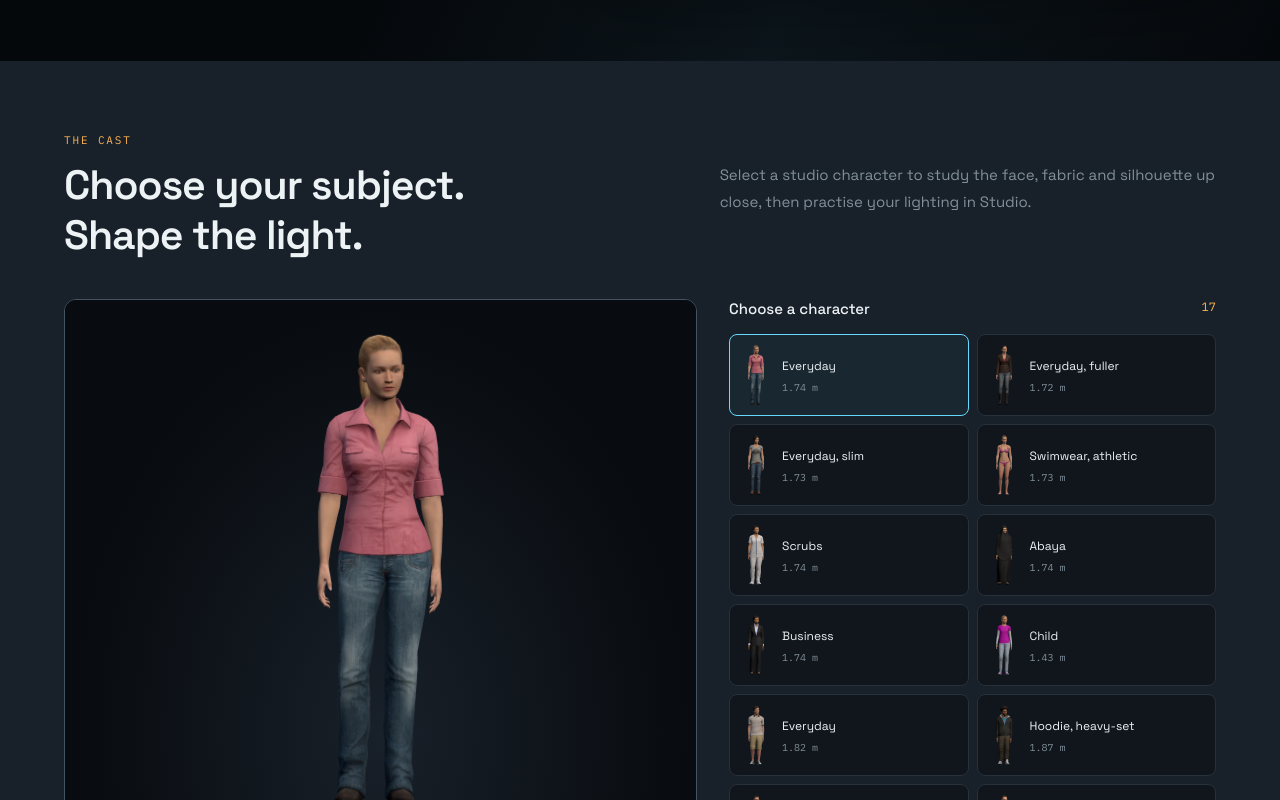
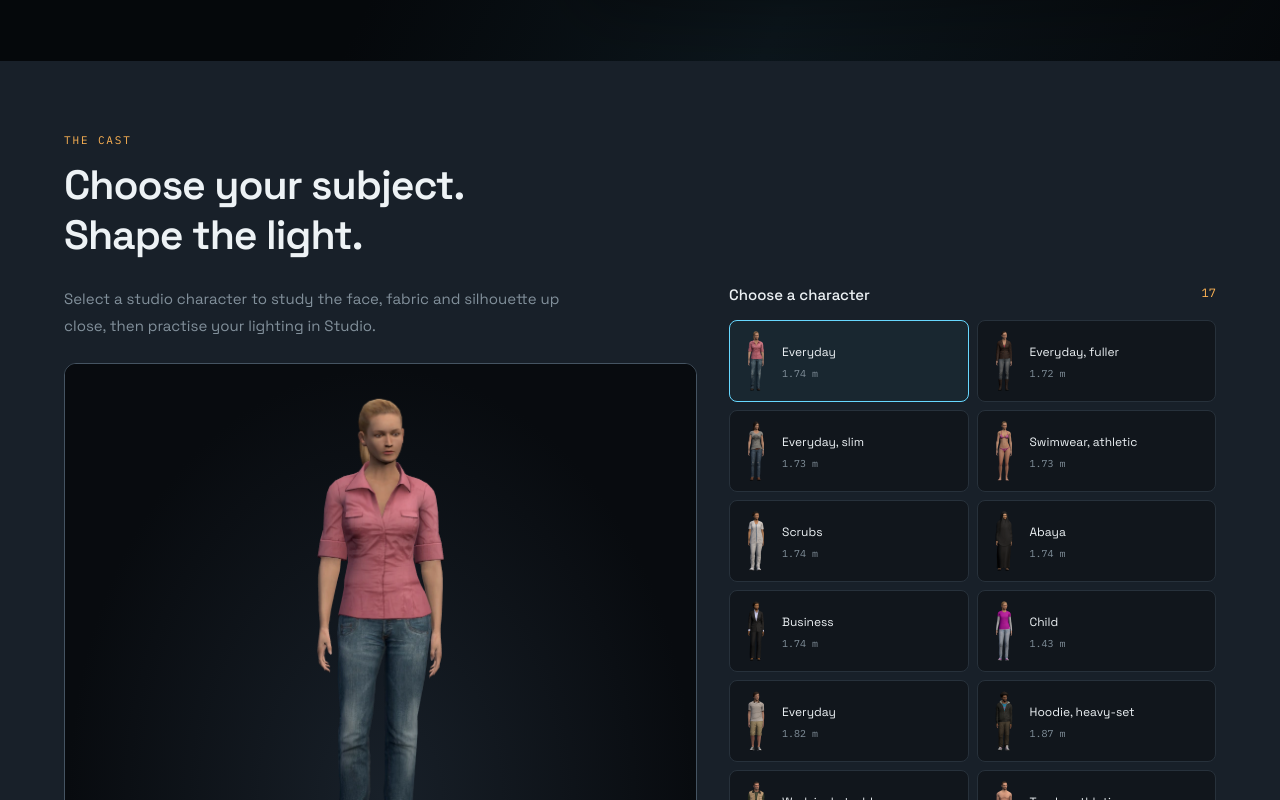
Before and after one commit to clark970417-eng/lumen-stage, a React (Vite) app: page / in a window 1280 px wide. Shown: the part 640-1440 px from the top of the page. Built offline with nearby package versions, Linux system fonts and the light colour scheme.

Commit message:
Align cast description above portrait with character picker

```diff
--- a/src/components/CastGallery.css
+++ b/src/components/CastGallery.css
@@ -1,9 +1,10 @@
 .cast-gallery{padding:72px clamp(18px,5vw,80px);background:var(--panel-raised);color:var(--paper)}
-.cast-gallery header{display:grid;grid-template-columns:1.2fr 1fr;gap:14px 60px;max-width:1400px;margin:0 auto 38px}
+.cast-gallery header{display:grid;grid-template-columns:minmax(0,1.3fr) minmax(300px,1fr);gap:14px 32px;max-width:1400px;margin:0 auto 24px}
 .cast-gallery header>span{grid-column:1/-1;font:11px var(--mono);letter-spacing:.17em;color:var(--signal)}
 .cast-gallery h2{font-size:clamp(30px,3.2vw,48px);font-weight:550;line-height:1.22;letter-spacing:-.025em;margin:0;text-wrap:balance}
 .cast-gallery p{max-width:55ch;color:var(--muted);font-size:15px;line-height:1.8;margin:0}
 .cast-browser{max-width:1400px;margin:auto;display:grid;grid-template-columns:minmax(0,1.3fr) minmax(300px,1fr);gap:32px}
+.cast-feature{min-width:0;display:grid;align-content:start;gap:24px}
 .cast-portrait{align-self:start;margin:0;border:1px solid var(--line-bright);border-radius:12px;overflow:hidden;background:var(--ink)}
 .cast-portrait>div{height:540px;display:grid;grid-template-rows:minmax(0,1fr);place-items:center;background:radial-gradient(ellipse at 50% 80%,var(--panel-raised),var(--ink) 70%)}
 .cast-portrait img{height:94%;max-width:100%;width:auto;object-fit:contain;animation:cast-select 260ms ease-out both}
--- a/src/components/CastGallery.tsx
+++ b/src/components/CastGallery.tsx
@@ -16,12 +16,14 @@ export function CastGallery() {
   const person = CAST.find((member) => member.id === selected) ?? CAST[0]
   const text = copy[locale]
   return <section className="cast-gallery" data-reveal>
-    <header><span>THE CAST</span><h2>{text.title}</h2><p>{text.body}</p></header>
+    <header><span>THE CAST</span><h2>{text.title}</h2></header>
     <div className="cast-browser">
+      <div className="cast-feature"><p>{text.body}</p>
       <figure className="cast-portrait">
         <div><img key={person.id} src={assetHref(`models/lumen-human/cast/transparent/${person.id}.webp`)} alt={ct(`cast.${person.id}`, person.label)} width="512" height="1024" decoding="async" loading="lazy" /></div>
         <figcaption aria-live="polite"><strong>{ct(`cast.${person.id}`, person.label)}</strong><span>{person.height.toFixed(2)} m · {text.caption}</span></figcaption>
       </figure>
+      </div>
       <div className="cast-picker"><h3>{text.choose}<span>{CAST.length}</span></h3><div role="group" aria-label={text.choose}>{CAST.map((member) => <button key={member.id} type="button" aria-pressed={selected === member.id} onClick={() => setSelected(member.id)}><img src={assetHref(`models/lumen-human/cast/transparent/${member.id}.webp`)} alt="" width="44" height="80" loading="lazy" decoding="async" /><span>{ct(`cast.${member.id}`, member.label)}<small>{member.height.toFixed(2)} m</small></span></button>)}</div></div>
     </div>
   </section>
```
